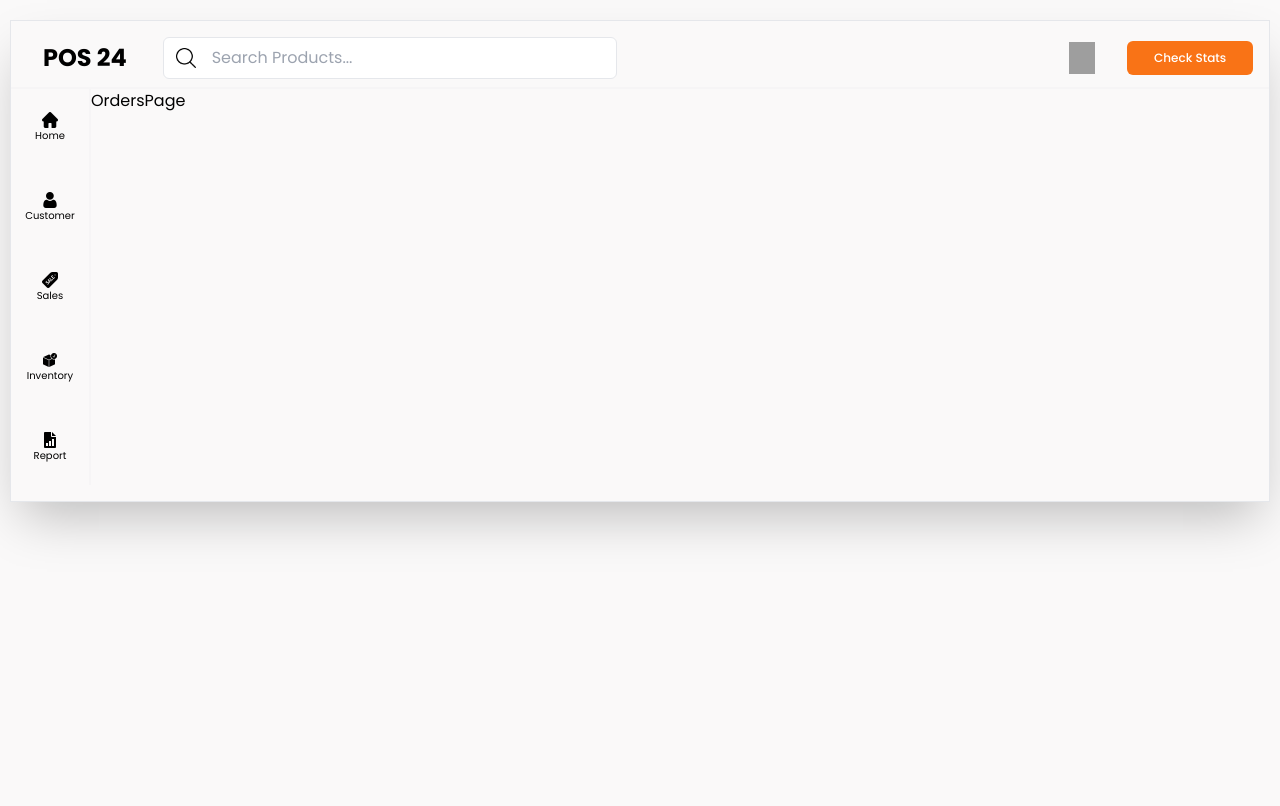
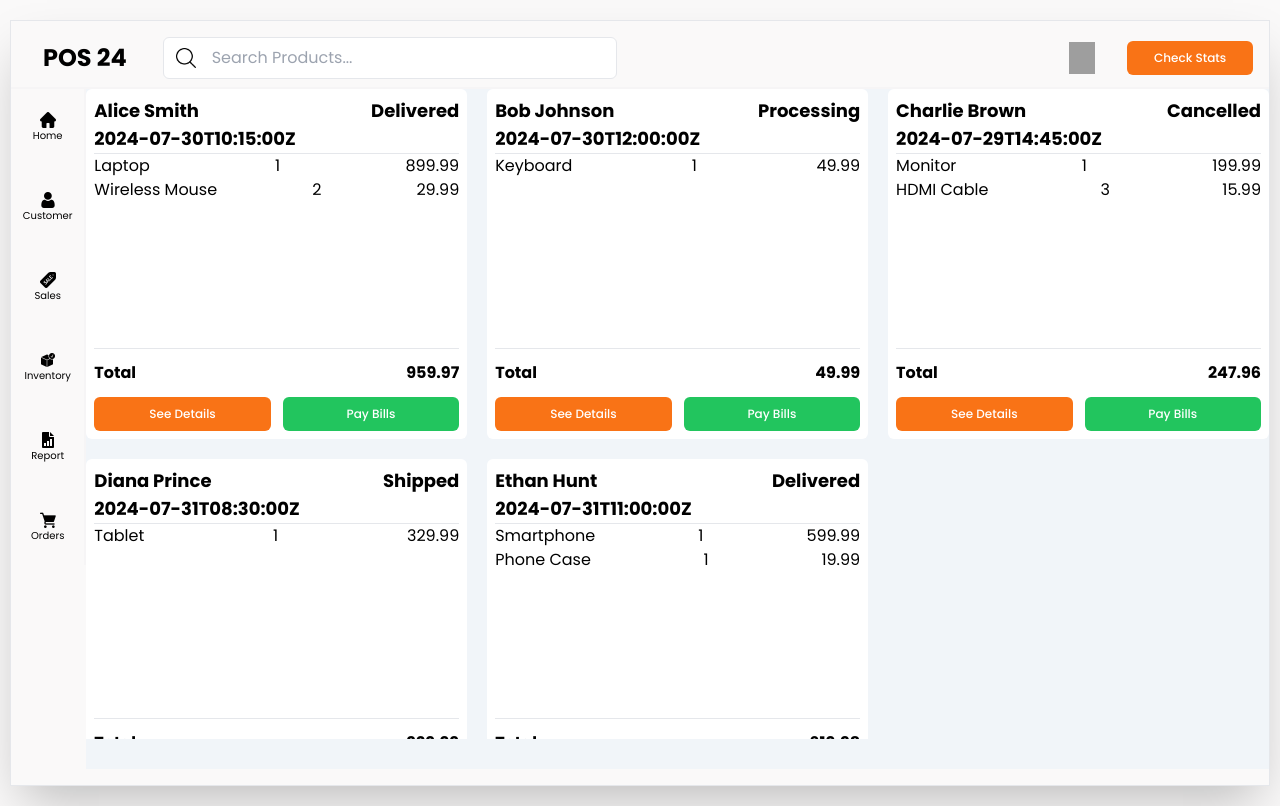
Before and after one commit to senethmendis/pos-system-fullstack, a React (Vite) app in the folder frontend/: page /orders in a window 1280 px wide. Built offline with nearby package versions, Linux system fonts and the light colour scheme; grey boxes are pictures that could not be loaded.

Commit message:
Added mysql2 package, updated package-lock.json, and created OrdersPage component with data and UI

```diff
--- a/frontend/src/constants/index.js
+++ b/frontend/src/constants/index.js
@@ -5,6 +5,7 @@ import {
   reporticon,
   stock,
   dashboard,
+  cart,
 } from "../assets/index";
 
 export const NavbarItems = [
@@ -33,6 +34,107 @@ export const NavbarItems = [
     link: "/reports",
     icon: reporticon,
     title: "Report",
+  },
+  {
+    link: "/orders",
+    icon: cart,
+    title: "Orders",
+  },
+];
+
+export const OrdersData = [
+  {
+    customerId: "001",
+    customerName: "Alice Smith",
+    status: "Delivered",
+    dateTime: "2024-07-30T10:15:00Z",
+    products: [
+      {
+        productId: "P001",
+        productName: "Laptop",
+        price: 899.99,
+        quantity: 1,
+      },
+      {
+        productId: "P002",
+        productName: "Wireless Mouse",
+        price: 29.99,
+        quantity: 2,
+      },
+    ],
+    total: 959.97,
+  },
+  {
+    customerId: "002",
+    customerName: "Bob Johnson",
+    status: "Processing",
+    dateTime: "2024-07-30T12:00:00Z",
+    products: [
+      {
+        productId: "P003",
+        productName: "Keyboard",
+        price: 49.99,
+        quantity: 1,
+      },
+    ],
+    total: 49.99,
+  },
+  {
+    customerId: "003",
+    customerName: "Charlie Brown",
+    status: "Cancelled",
+    dateTime: "2024-07-29T14:45:00Z",
+    products: [
+      {
+        productId: "P004",
+        productName: "Monitor",
+        price: 199.99,
+        quantity: 1,
+      },
+      {
+        productId: "P005",
+        productName: "HDMI Cable",
+        price: 15.99,
+        quantity: 3,
+      },
+    ],
+    total: 247.96,
+  },
+  {
+    customerId: "004",
+    customerName: "Diana Prince",
+    status: "Shipped",
+    dateTime: "2024-07-31T08:30:00Z",
+    products: [
+      {
+        productId: "P006",
+        productName: "Tablet",
+        price: 329.99,
+        quantity: 1,
+      },
+    ],
+    total: 329.99,
+  },
+  {
+    customerId: "005",
+    customerName: "Ethan Hunt",
+    status: "Delivered",
+    dateTime: "2024-07-31T11:00:00Z",
+    products: [
+      {
+        productId: "P007",
+        productName: "Smartphone",
+        price: 599.99,
+        quantity: 1,
+      },
+      {
+        productId: "P008",
+        productName: "Phone Case",
+        price: 19.99,
+        quantity: 1,
+      },
+    ],
+    total: 619.98,
   },
 ];
 
--- a/frontend/src/pages/OrdersPage.jsx
+++ b/frontend/src/pages/OrdersPage.jsx
@@ -1,7 +1,61 @@
 import React from "react";
+import { OrdersData } from "../constants";
+import Button from "../components/Button";
 
 const OrdersPage = () => {
-  return <div>OrdersPage</div>;
+  return (
+    <section className="w-full h-[680px]  flex flex-col bg-slate-100">
+      <div className="h-[650px] overflow-y-auto grid gap-5 grid-cols-1 md:grid-cols-2 lg:grid-cols-3">
+        {OrdersData.map((card, i) => (
+          <div
+            key={i}
+            className="flex flex-col justify-between w-full h-[350px] bg-white p-2 rounded-md"
+          >
+            <div className="w-full">
+              <div className="w-full flex flex-row justify-between">
+                <h2 className="text-lg font-bold">{card.customerName}</h2>
+                <p className="text-lg font-bold">{card.status}</p>
+              </div>
+
+              <p className="text-lg font-bold">{card.dateTime}</p>
+              <hr />
+              <div className="w-full h-full">
+                {card.products.map((product, i) => (
+                  <div className="w-full flex-row flex justify-between">
+                    <p key={i}>{product.productName}</p>
+                    <p key={i}>{product.quantity}</p>
+                    <p key={i}>{product.price}</p>
+                  </div>
+                ))}
+              </div>
+            </div>
+
+            <div className="flex gap-3 flex-col w-full">
+              <hr />
+              <div className="w-full flex justify-between flex-row">
+                <strong>Total</strong>
+                <strong>{card.total}</strong>
+              </div>
+              <div className="w-full flex gap-3 justify-between flex-row">
+                <Button
+                  text="See Details"
+                  color="bg-orange-500"
+                  customSytles="text-white font-semibold"
+                  width="w-full"
+                />
+                <Button
+                  text="Pay Bills"
+                  color="bg-green-500"
+                  customSytles="text-white font-semibold"
+                  width="w-full"
+                />
+              </div>
+            </div>
+          </div>
+        ))}
+      </div>
+    </section>
+  );
 };
 
 export default OrdersPage;
```
Also changed, not shown: 2 other files (tests, documents, lock files or other folders).
